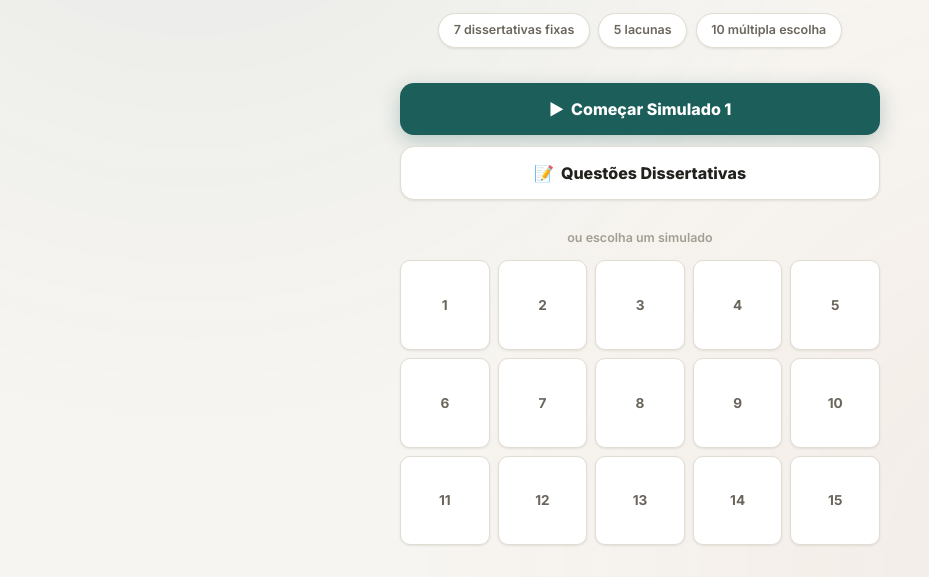
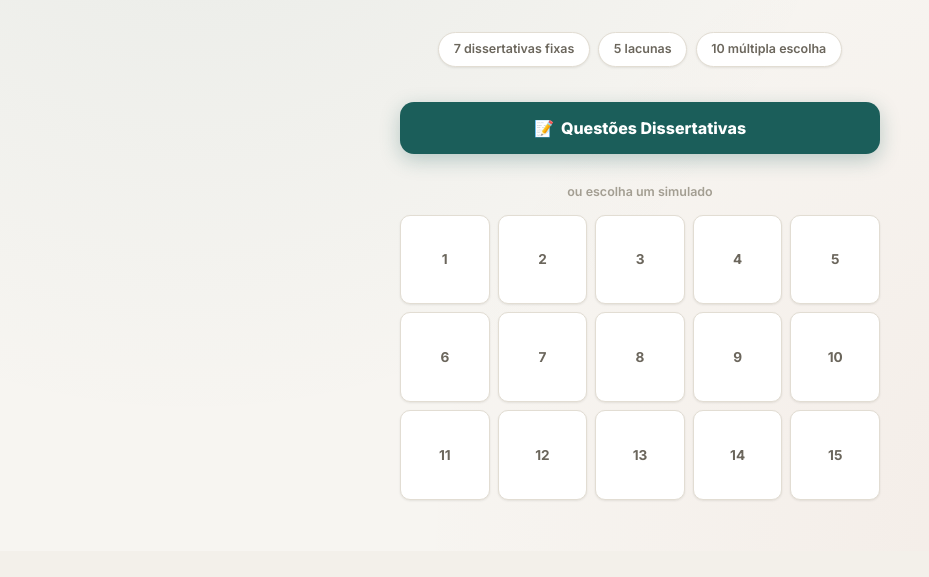
Before and after one commit to raphael-lourenco/simulado-epistolas-paulinas, a plain HTML site: page index.html in a window 1280 px wide. Shown: the part 249-826 px from the top of the page, without its empty margins (0-929 px from the left). After the commit the page ends 800 px from the top, so only its background shows below. Drawn offline with Linux system fonts and the light colour scheme.

Commit message:
Update button functionality in index.html
Replaced the startSim button with renderDissertativas button for better functionality.

```diff
--- a/index.html
+++ b/index.html
@@ -350,8 +350,7 @@ function renderHome() {
           <span class="pill">10 múltipla escolha</span>
         </div>
         <div class="home-nav">
-          <button class="home-nav-btn primary" onclick="startSim(0)">▶&nbsp;&nbsp;Começar Simulado 1</button>
-          <button class="home-nav-btn secondary" onclick="renderDissertativas()">📝&nbsp;&nbsp;Questões Dissertativas</button>
+          <button class="home-nav-btn primary" onclick="renderDissertativas()">📝&nbsp;&nbsp;Questões Dissertativas</button>
         </div>
         <p class="home-grid-label">ou escolha um simulado</p>
         <div class="sim-grid">
```
